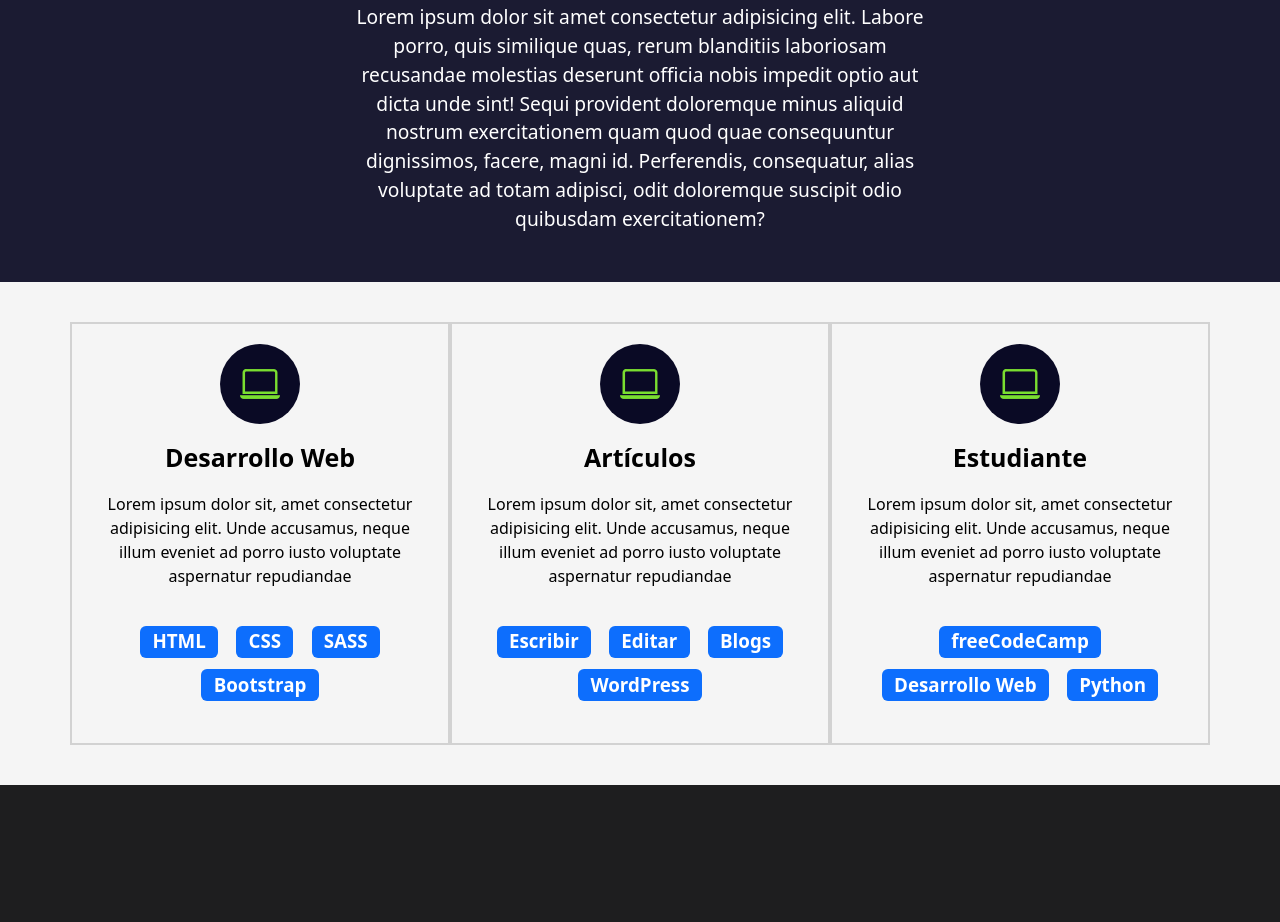
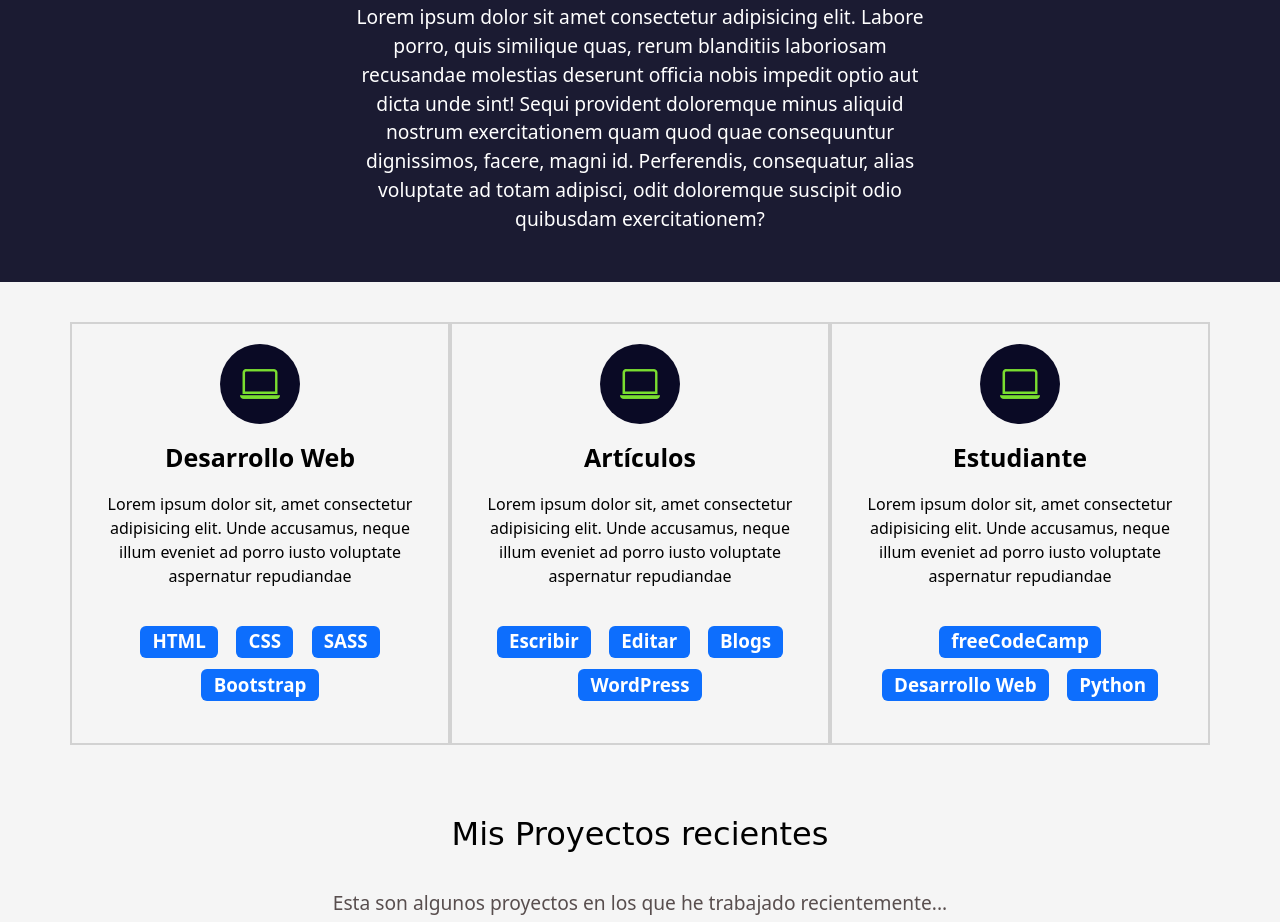
Before and after one commit to Zombie5467/CSS-Practices, a plain HTML site: page Boostrap Some Random Practices/Free Code Camp Esp/index.html in a window 1280 px wide. Shown: the part 1025-1947 px from the top of the page. Before the commit the page ends 1810 px from the top, so only its background shows below. Drawn offline with nearby package versions, Linux system fonts and the light colour scheme; a web font is replaced by a local one.

Commit message:
comenzando seccion galeria

```diff
--- a/Boostrap Some Random Practices/Free Code Camp Esp/index.html
+++ b/Boostrap Some Random Practices/Free Code Camp Esp/index.html
@@ -137,6 +137,25 @@
           </div>
         </div>
       </section>
+      <!-- Proyectos -->
+
+      <section class="proyecto--recientes seccion--clara d-flex flex-column">
+        <h2 class="seccion__titulo texto--negro">Mis Proyectos recientes</h2>
+        <h3 class="seccion--descripcion">
+          Esta son algunos proyectos en los que he trabajado recientemente...
+        </h3>
+
+        <!-- Galeria de proyectos -->
+        <div class="container">
+          <div class="row">
+            <div class="col-12">
+
+            </div>
+          </div>
+        </div>
+      </section>
+
+
       <!-- Bootstrap JavaScript -->
     <script
         src="https://cdn.jsdelivr.net/npm/bootstrap@5.3.0-alpha3/dist/js/bootstrap.bundle.min.js" integrity="sha384-ENjdO4Dr2bkBIFxQpeoTz1HIcje39Wm4jDKdf19U8gI4ddQ3GYNS7NTKfAdVQSZe" crossorigin="anonymous">
--- a/Boostrap Some Random Practices/Free Code Camp Esp/style.css
+++ b/Boostrap Some Random Practices/Free Code Camp Esp/style.css
@@ -31,10 +31,22 @@ h1 {
     font-family: 'Rubik Dirt', cursive;
 }
 
+.seccion--descripcion {
+    font-size: 1.2rem;
+    color: #584e4e;
+}
+
 .seccion__texto{
     font-size: 1.2rem;
 }
 
+.texto--negro {
+    color: black;
+}
+
+/* .texto--blanco {
+    color: aliceblue;
+} */
 
 
 
@@ -150,6 +162,7 @@ h1 {
 
 
 
+/* Proyectos */
 
 /* Responsivo */
 @media screen and (max-width: 767px) {
```
